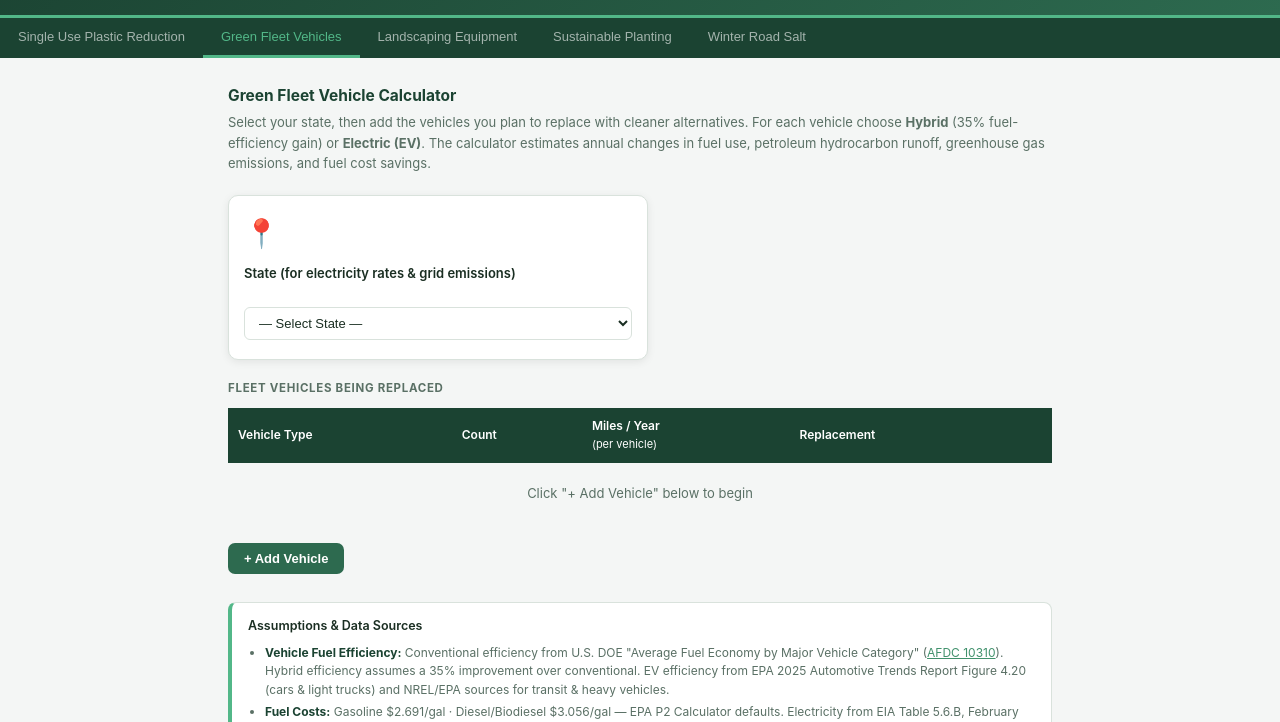
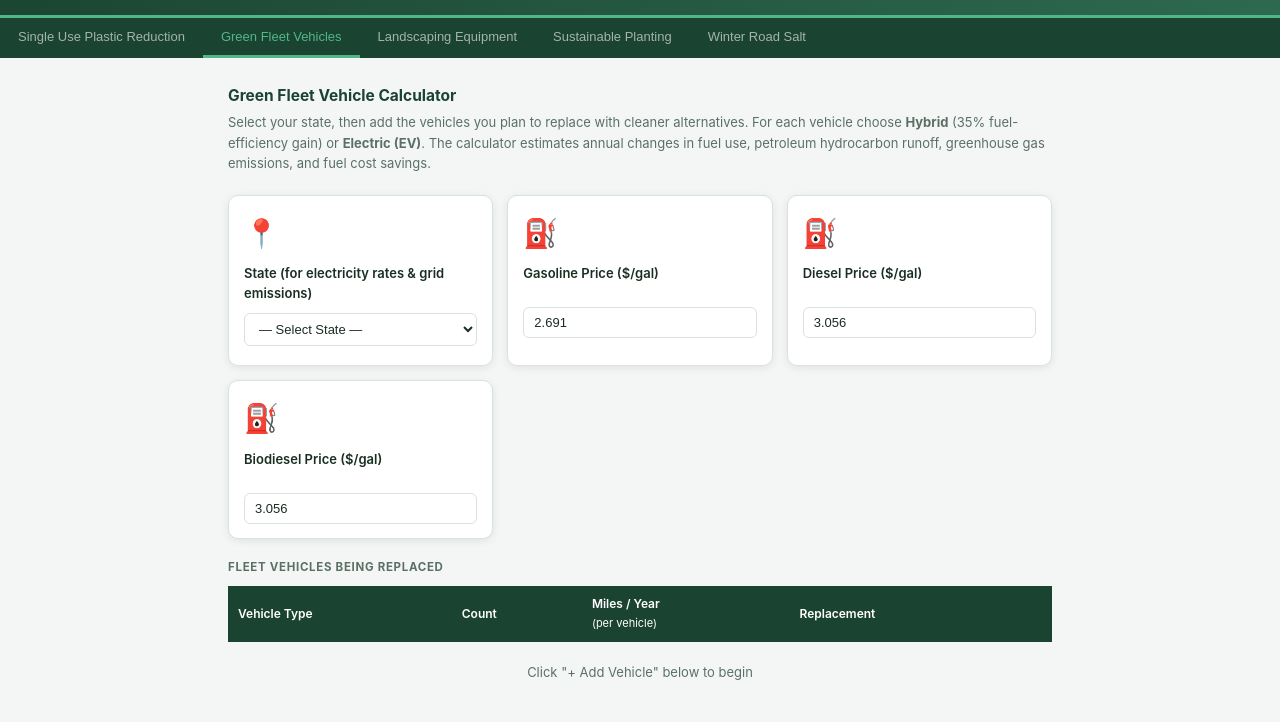
Before and after one commit to cwp-org/p2-calculator, a plain HTML site: page index.html in a window 1280 px wide. Both pictures are taken after a click on the tab "Green Fleet Vehicles". Shown: the part 78-800 px from the top of the page. Drawn offline with Linux system fonts and the light colour scheme.

Commit message:
Green Fleet: user fuel-price inputs + 0.0001 HC runoff delivery factor (#1)
- Add gasoline, diesel, biodiesel $/gal input fields to Green Fleet inputs
- Replace hardcoded FLEET_FUEL_COST with fleetFuelPrices() reading inputs
- Multiply hydrocarbon runoff result by FLEET_HC_RUNOFF_FACTOR (0.0001)

Co-authored-by: Claude <noreply@anthropic.com>

```diff
--- a/index.html
+++ b/index.html
@@ -1186,8 +1186,8 @@
       greenhouse gas emissions, and fuel cost savings.
     </p>
 
-    <!-- State selector -->
-    <div class="input-grid" style="grid-template-columns:minmax(260px,420px);margin-bottom:20px">
+    <!-- State selector & fuel prices -->
+    <div class="input-grid" style="grid-template-columns:repeat(auto-fit,minmax(220px,1fr));margin-bottom:20px">
       <div class="input-card">
         <span class="ic-icon">📍</span>
         <div class="ic-label">State (for electricity rates &amp; grid emissions)</div>
@@ -1253,6 +1253,36 @@
         </div>
         <div id="fleet-elec-info" class="fleet-elec-info"></div>
       </div>
+
+      <div class="input-card">
+        <span class="ic-icon">⛽</span>
+        <div class="ic-label">Gasoline Price ($/gal)</div>
+        <div class="ic-input-row" style="margin-top:6px">
+          <input type="number" id="fleet-gas-price" value="2.691" min="0" step="0.001"
+                 oninput="fleetRecalc()"
+                 style="flex:1;padding:7px 10px;border:1px solid var(--border);border-radius:6px;background:var(--card-bg);color:var(--text);font-size:13px">
+        </div>
+      </div>
+
+      <div class="input-card">
+        <span class="ic-icon">⛽</span>
+        <div class="ic-label">Diesel Price ($/gal)</div>
+        <div class="ic-input-row" style="margin-top:6px">
+          <input type="number" id="fleet-diesel-price" value="3.056" min="0" step="0.001"
+                 oninput="fleetRecalc()"
+                 style="flex:1;padding:7px 10px;border:1px solid var(--border);border-radius:6px;background:var(--card-bg);color:var(--text);font-size:13px">
+        </div>
+      </div>
+
+      <div class="input-card">
+        <span class="ic-icon">⛽</span>
+        <div class="ic-label">Biodiesel Price ($/gal)</div>
+        <div class="ic-input-row" style="margin-top:6px">
+          <input type="number" id="fleet-biodiesel-price" value="3.056" min="0" step="0.001"
+                 oninput="fleetRecalc()"
+                 style="flex:1;padding:7px 10px;border:1px solid var(--border);border-radius:6px;background:var(--card-bg);color:var(--text);font-size:13px">
+        </div>
+      </div>
     </div>
 
     <!-- Vehicle rows -->
@@ -4202,9 +4232,20 @@ const FLEET_VEHICLES = {
   'Refuse Truck':       { fuel:'diesel',   mpg:2.8,   hybridMpg:3.78,   evMpkWh:null, evAvail:false },
 };
 
-const FLEET_FUEL_COST   = { gasoline:2.691, diesel:3.056 };
+// Fuel prices are read from user inputs (gasoline, diesel, biodiesel)
+function fleetFuelPrices() {
+  const g = parseFloat(document.getElementById('fleet-gas-price')?.value);
+  const d = parseFloat(document.getElementById('fleet-diesel-price')?.value);
+  const b = parseFloat(document.getElementById('fleet-biodiesel-price')?.value);
+  return {
+    gasoline:  Number.isFinite(g) ? g : 0,
+    diesel:    Number.isFinite(d) ? d : 0,
+    biodiesel: Number.isFinite(b) ? b : 0,
+  };
+}
 const FLEET_HC_DENSITY  = { gasoline:6.1,   diesel:7.1 };
 const FLEET_HC_INFLATION = 4.210526315789474;
+const FLEET_HC_RUNOFF_FACTOR = 0.0001;  // runoff delivery factor
 const FLEET_GHG_FACTOR  = { gasoline:8.81,  diesel:10.24 };
 
 // eGRID 2023 — state non-baseload CO₂e emission rates (lb/MWh)
@@ -4414,8 +4455,8 @@ function fleetRecalc() {
   document.getElementById('fleet-r-diesel').textContent = fmt(Math.max(0, dieselChange));
   document.getElementById('fleet-r-elec').textContent   = fmt(elecChange);
 
-  // Hydrocarbon runoff reduction (lbs/yr)
-  const hc = (gasChange * FLEET_HC_DENSITY.gasoline + dieselChange * FLEET_HC_DENSITY.diesel) * FLEET_HC_INFLATION;
+  // Hydrocarbon runoff reduction (lbs/yr) — apply runoff delivery factor
+  const hc = (gasChange * FLEET_HC_DENSITY.gasoline + dieselChange * FLEET_HC_DENSITY.diesel) * FLEET_HC_INFLATION * FLEET_HC_RUNOFF_FACTOR;
   document.getElementById('fleet-r-hc').textContent = fmt(Math.max(0, hc));
 
   // Grid emissions & electricity price from state
@@ -4431,13 +4472,14 @@ function fleetRecalc() {
   ghgEl.textContent  = fmt(Math.abs(ghgMT));
   ghgEl.style.color  = ghgMT >= 0 ? '' : '#c0392b';
 
-  // Net cost savings ($/yr)
+  // Net cost savings ($/yr) — uses user-entered fuel prices
+  const fuelPrice = fleetFuelPrices();
   const elecCents = FLEET_ELEC_PRICE[st] ?? null;
   let costSavings;
   if (elecCents !== null) {
-    costSavings = gasChange * FLEET_FUEL_COST.gasoline + dieselChange * FLEET_FUEL_COST.diesel - elecChange * (elecCents / 100);
+    costSavings = gasChange * fuelPrice.gasoline + dieselChange * fuelPrice.diesel - elecChange * (elecCents / 100);
   } else {
-    costSavings = gasChange * FLEET_FUEL_COST.gasoline + dieselChange * FLEET_FUEL_COST.diesel;
+    costSavings = gasChange * fuelPrice.gasoline + dieselChange * fuelPrice.diesel;
   }
   const costEl = document.getElementById('fleet-r-cost');
   costEl.textContent = (costSavings < 0 ? '-' : '') + '$' + fmt(Math.abs(costSavings));
```
